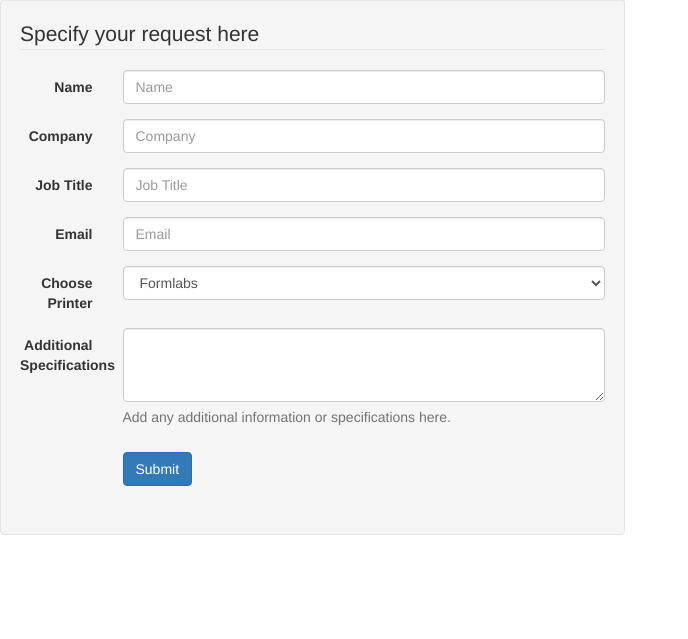
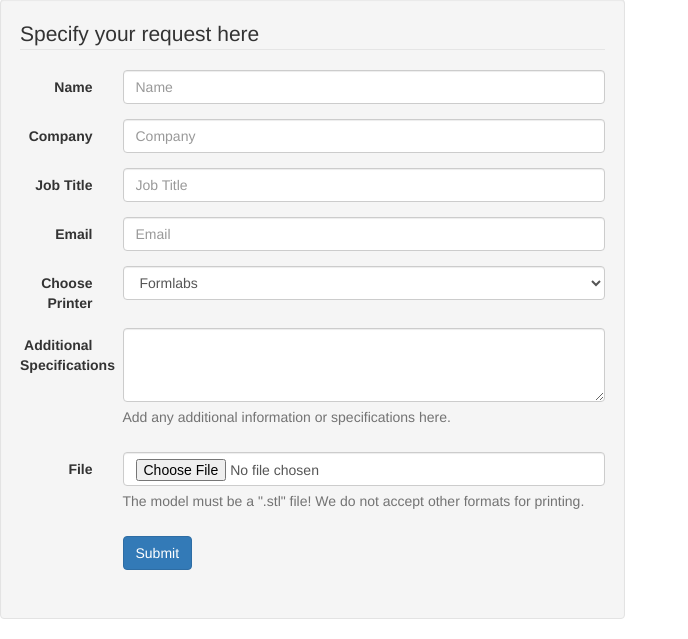
Before and after one commit to toddka/3dprint, a Flask app: page /submit in a window 1280 px wide. Shown: the part 193-832 px from the top of the page, without its empty margins (0-688 px from the left). Before the commit the page ends 728 px from the top, so only its background shows below. Run offline with Flask 2, Linux system fonts and the light colour scheme; some libraries are stand-ins or nearby versions.

Commit message:
added file uploading

```diff
--- a/app.py
+++ b/app.py
@@ -1,14 +1,24 @@
 import os
 from flask import Flask, redirect, url_for, request, render_template
 from pymongo import MongoClient
+from werkzeug.utils import secure_filename
+
+
+ALLOWED_EXTENSIONS = set(['.stlt', '.rar', '.mp3'])
 
 app = Flask(__name__)
+app.debug = True
 
-client = MongoClient(
-	os.environ['DB_PORT_27017_TCP_ADDR'],
-	27017)
+client = MongoClient('mongodb://localhost:27017/')
+# client = MongoClient(
+# 	os.environ['DB_PORT_27017_TCP_ADDR'],
+# 	27017)
+
 db = client.printdb
 
+def allowed_file(filename):
+    return '.' in filename and \
+           filename.rsplit('.', 1)[1] in ALLOWED_EXTENSIONS
 
 @app.route('/')
 def queue():
@@ -31,18 +41,24 @@ def submit():
 @app.route('/new', methods=['POST'])
 def new():
 
+	f = request.files['file']
+	print f.filename
+	# if f and allowed_file(f.filename):
+	if f:
+		f.save('files/' + request.form['inputCompany'] + "_" + secure_filename(f.filename))
+
 	item = {
 		'name': request.form['inputName'],
 		'company': request.form['inputCompany'],
 		'title': request.form['inputTitle'],
 		'email': request.form['inputEmail'],
 		'printer': request.form['select'],
-		'additional': request.form['inputAdditional']
+		'additional': request.form['inputAdditional'],
 	}
 
 	db.printdb.insert_one(item)
 
-	return redirect(url_for('queue'))
+	return redirect(url_for('view'))
 
 
 if __name__ == "__main__":
--- a/templates/submit.html
+++ b/templates/submit.html
@@ -15,7 +15,7 @@
         <div class="row">
           <div class="col-lg-6">
             <div class="well bs-component">
-              <form class="form-horizontal" action="/new" method="post">
+              <form class="form-horizontal" enctype="multipart/form-data" action="/new" method="post">
                 <fieldset>
                   <legend>Specify your request here</legend>
                   <div class="form-group">
@@ -39,7 +39,7 @@
                   <div class="form-group">
                     <label for="inputEmail" class="col-lg-2 control-label">Email</label>
                     <div class="col-lg-10">
-                      <input type="text" class="form-control" name="inputEmail" placeholder="Email" required="true">
+                      <input type="email" class="form-control" name="inputEmail" placeholder="Email" required="true">
                     </div>
                   </div>
                   <div class="form-group">
@@ -61,6 +61,13 @@
                     </div>
                   </div>
                   <div class="form-group">
+                    <label for="inputFile"  name="inputFile" type="text" class="col-lg-2 control-label">File</label>
+                    <div class="col-lg-10">
+                      <input type="file"  name="file" class="file form-control" placeholder="File" required="true">
+                      <span class="help-block">The model must be a ".stl" file! We do not accept other formats for printing.</span>
+                    </div>
+                  </div>
+                  <div class="form-group">
                     <div class="col-lg-10 col-lg-offset-2">
                       <button type="submit" class="btn btn-primary">Submit</button>
                     </div>
```
Also changed, not shown: 3 other files.
